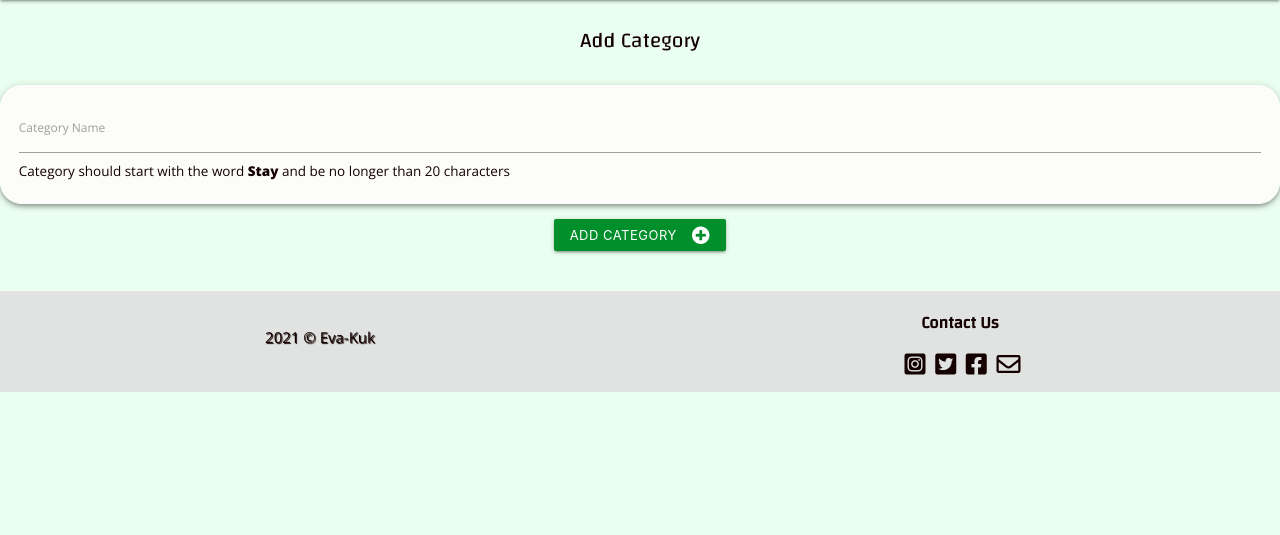
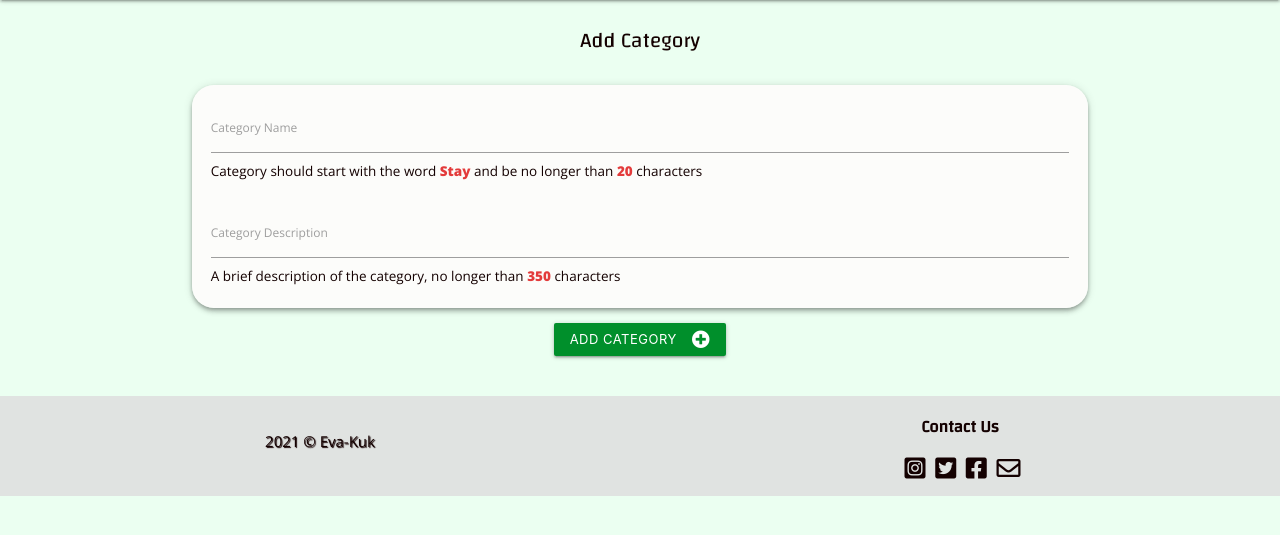
Before and after one commit to Eva-Kuk/smoothie-lovers, a Flask app: page /add_category in a window 1280 px wide. Shown: the part 64-599 px from the top of the page. Run offline with Flask 2, Linux system fonts and the light colour scheme; some libraries are stand-ins or nearby versions.

Commit message:
feat:Add Category Description to Categories

```diff
--- a/static/css/style.css
+++ b/static/css/style.css
@@ -204,6 +204,9 @@ nav ul a,
 .text-style {
     font-size: 0.9rem;
 }
+.warning-text {
+    color: #e33b3b;
+}
 
 /*--------------------- FOOTER -----------------------*/
 .footer {
--- a/templates/add_category.html
+++ b/templates/add_category.html
@@ -1,15 +1,23 @@
 {% extends "base.html" %}
 {% block content %}
+<div class="container">
     <h3 class="center-align">Add Category</h3>
 
     <div class="row ">
         <form class="col s12" method="POST" action="{{ url_for('add_category') }}">
+
+            <div class="row card-panel z-depth-2 card-style">
                  <!-- Category Name -->
-        <div class="row card-panel z-depth-2 card-style">
                 <div class="input-field col s12">
                     <input id="name" name="name" minlength="5" maxlength="20" type="text" class="validate" required>
-                <p class="text-style">Category should start with the word <b>Stay</b> and be no longer than 20 characters</p>
+                    <p class="text-style">Category should start with the word <b class="warning-text">Stay</b> and be no longer than <b class="warning-text">20</b> characters</p>
                     <label for="name">Category Name</label>
+                </div>
+                <!-- Category Description -->
+                <div class="input-field col s12">
+                    <input id="description" name="description" maxlength="400" type="text" class="validate" required>
+                    <p class="text-style">A brief description of the category, no longer than <b class="warning-text">350</b> characters</p>
+                    <label for="description">Category Description</label>
                 </div>
             </div>
 
@@ -23,5 +31,5 @@
             </div>
         </form>
     </div>
-
+</div>
 {% endblock %}
--- a/templates/categories.html
+++ b/templates/categories.html
@@ -2,7 +2,7 @@
 {% block content %}
 <div class="container">
   <h3 class="center-align">Manage Categories</h3>
-
+  <!-- Categories Card-->
   <div class="row">
     <div class="col s12 center-align">
       <a href="{{ url_for('add_category') }}" class="btn-small add-list-item">
@@ -16,6 +16,7 @@
         <div class="card center-align">
           <div class="card-content">
             <span class="card-title text-shadow">{{ category.name }}</span>
+            <p class="card-description">{{ category.description }}</p>
           </div>
           <div class="card-action">
             <a href="{{ url_for('edit_category', category_id=category._id) }}" class="btn add-list-item">Edit</a>
```
Also changed, not shown: templates/edit_category.html (+11 -3 lines). Lines whose indentation alone changed are shown as unchanged.
